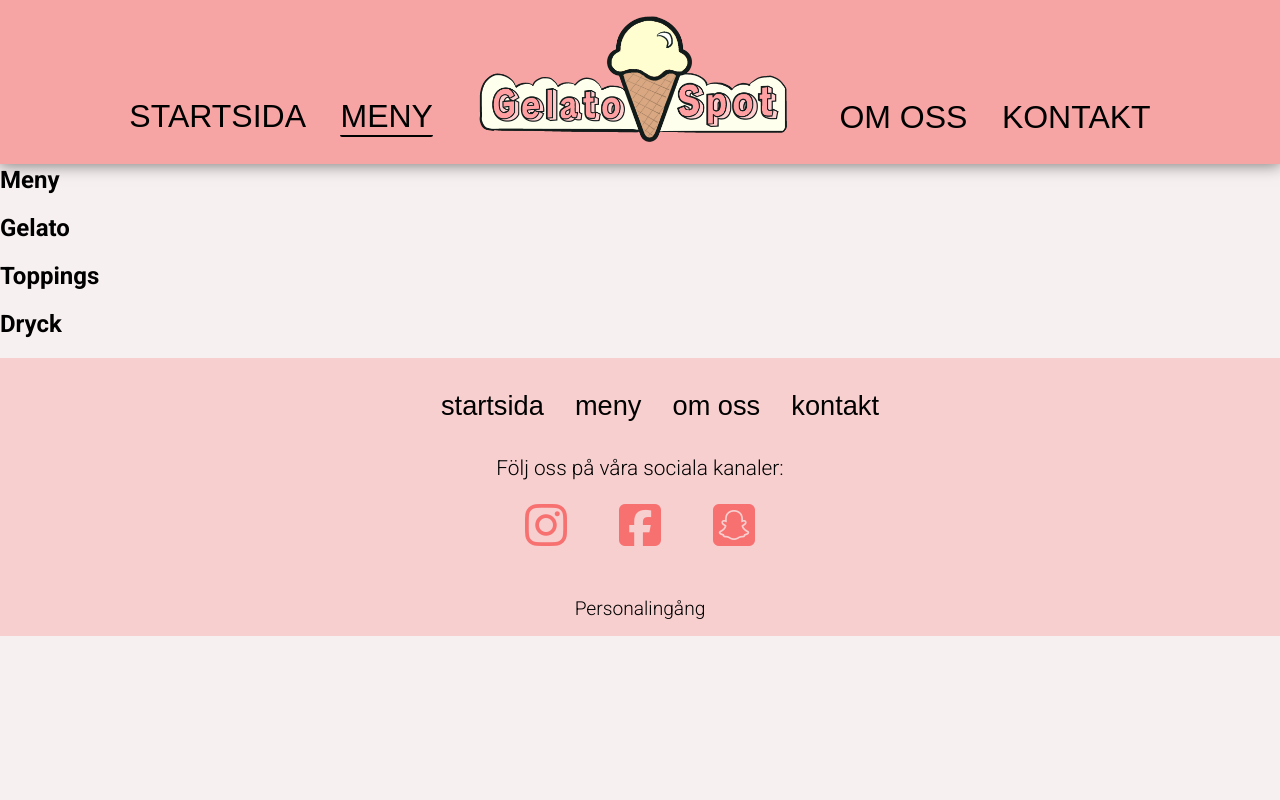
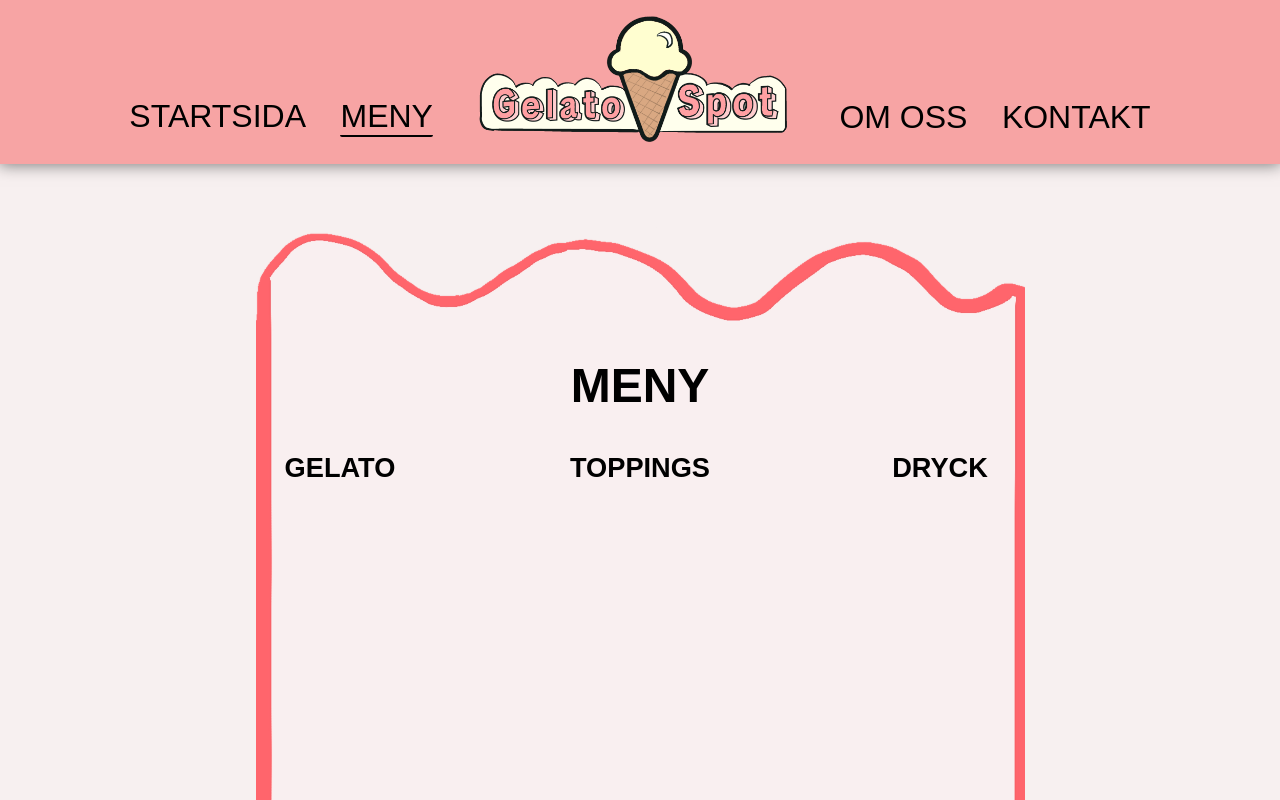
Before and after one commit to Jungefalk/dt207G_proj_frontend, a website built with Parcel: page src/menu.html in a window 1280 px wide. Shown: the top 800 px of the page. Built offline with nearby package versions, Linux system fonts and the light colour scheme; a web font is replaced by a local one.

Commit message:
Skapa huvudinnehåll till meny samt css

```diff
--- a/src/css/styles.css
+++ b/src/css/styles.css
@@ -268,9 +268,55 @@ main {
 
 }
 
-.comment h4{
+.comment h4 {
     text-transform: uppercase;
     font-size: 1.2em;
     font-weight: 400;
     margin-bottom: 0.2em;
 }
+
+/* Meny */
+
+.menu-container {
+    background-image: url(../images/menu-background.webp);
+    background-size: contain;
+    background-repeat: no-repeat;
+    background-position: center;
+    background-position-y: 3em;
+    height: 140vh;
+    width: 100%;
+    text-align: center;
+}
+
+.menu-container h1,
+.menu-container h2 {
+    font-family: "Rampart One", sans-serif;
+    text-transform: uppercase;
+}
+
+.menu-container h1 {
+    font-size: 3em;
+    padding-top: 4em;
+    margin-bottom: -3em;
+}
+
+.menu-container h2 {
+    font-size: 1.7em;
+}
+
+.menu-list {
+    display: grid;
+    grid-template-columns: 1fr 1fr 1fr;
+    max-width: 900px;
+    margin: 0 auto;
+    margin-top:  10em;
+}
+
+.menu-list h3{
+    font-weight: 300;
+    text-transform: uppercase;
+}
+
+.menu-list article{
+    margin-bottom: 3em;
+}
--- a/src/menu.html
+++ b/src/menu.html
@@ -39,10 +39,13 @@
 
         <!--  main start  -->
         <main>
-            <section class="menu_container">
+            <section>
+
+                <div class="menu-container">
                     <h1>Meny</h1>
+                    <div class="menu-list">
 
-                <div id="menu_gelato">
+                        <div id="menu-gelato">
                             <h2>Gelato</h2>
                         </div>
 
@@ -50,8 +53,11 @@
                             <h2>Toppings</h2>
                         </div>
 
-                <div id="menu_drink">
+                        <div id="menu-drink">
                             <h2>Dryck</h2>
+                        </div>
+                    </div>
+
                 </div>
             </section>
 
```
Also changed, not shown: src/index.html (+2 -1 lines), src/images/menu-background.webp (added), 3 other files. Lines whose indentation alone changed are shown as unchanged.
